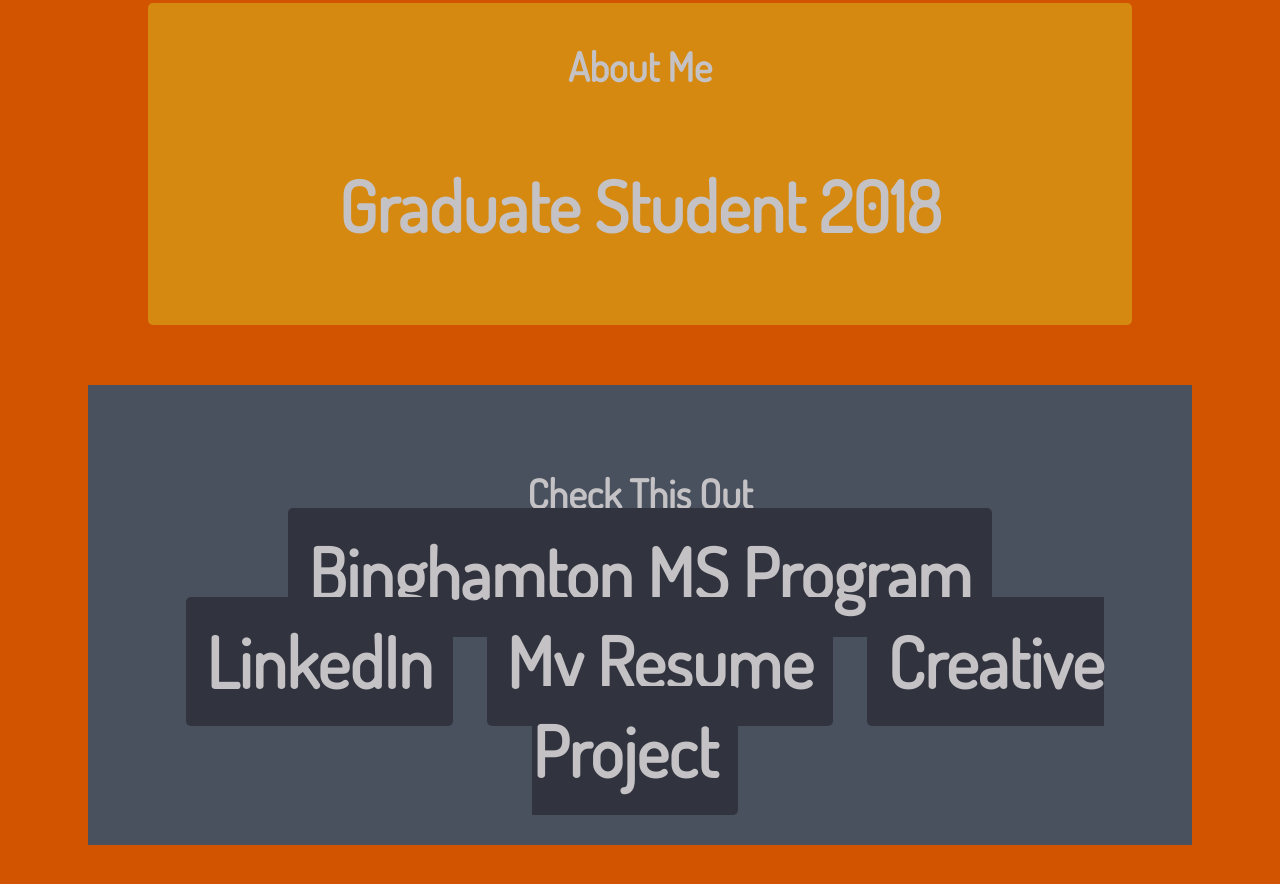
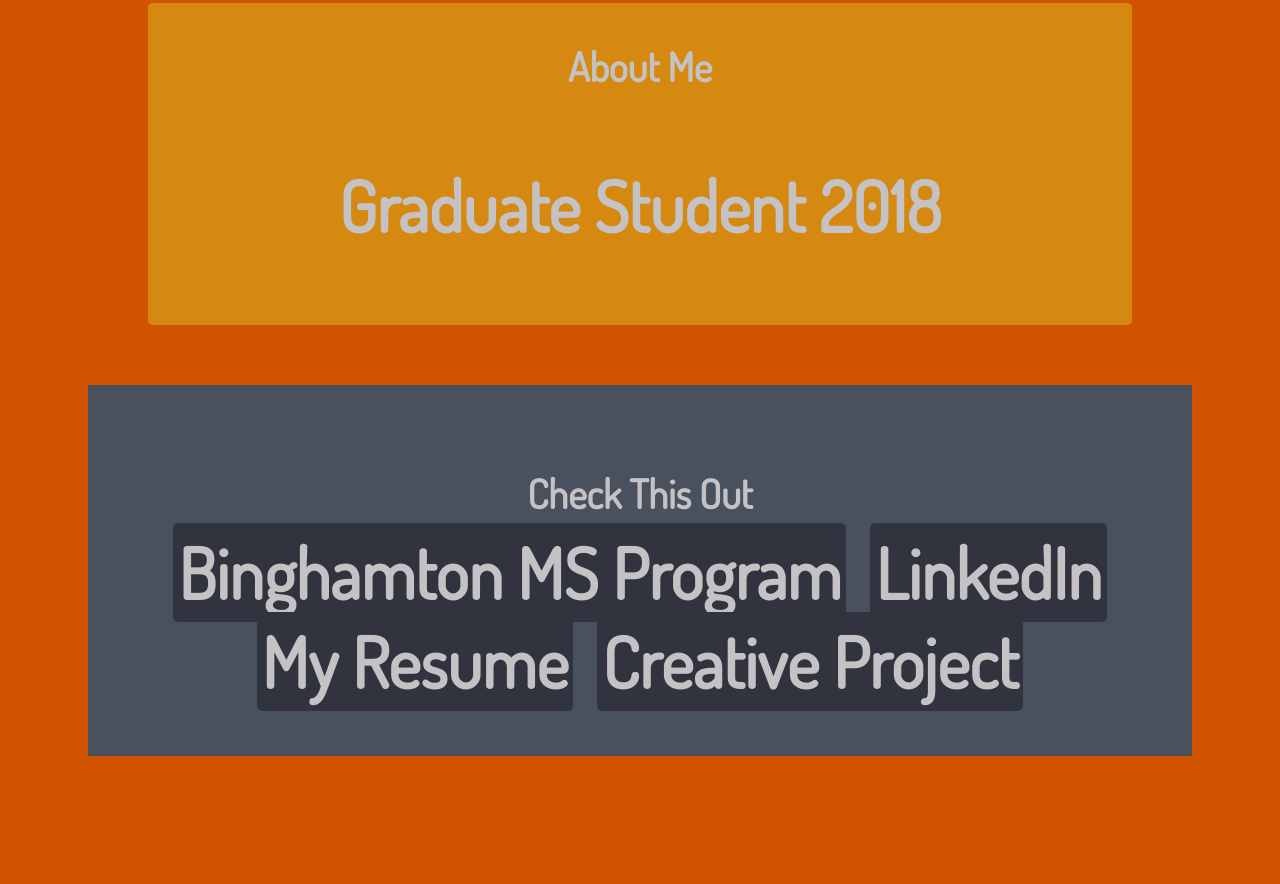
Before and after one commit to lilybrine1/lilybrine1.github.io, a plain HTML site: page index.html in a window 1280 px wide. Shown: the part 592-1476 px from the top of the page. Drawn offline with Linux system fonts and the light colour scheme.

Commit message:
Update index.html

```diff
--- a/index.html
+++ b/index.html
@@ -41,8 +41,8 @@
           color: #c4c2c4;
           background-color: #31343f;
           border-radius: 5px;
-          padding: 20px;
-          margin: 10px;
+          padding: 5px;
+          margin: 5px;
           text-decoration: none;
         }
         .my-links a:hover {
```
